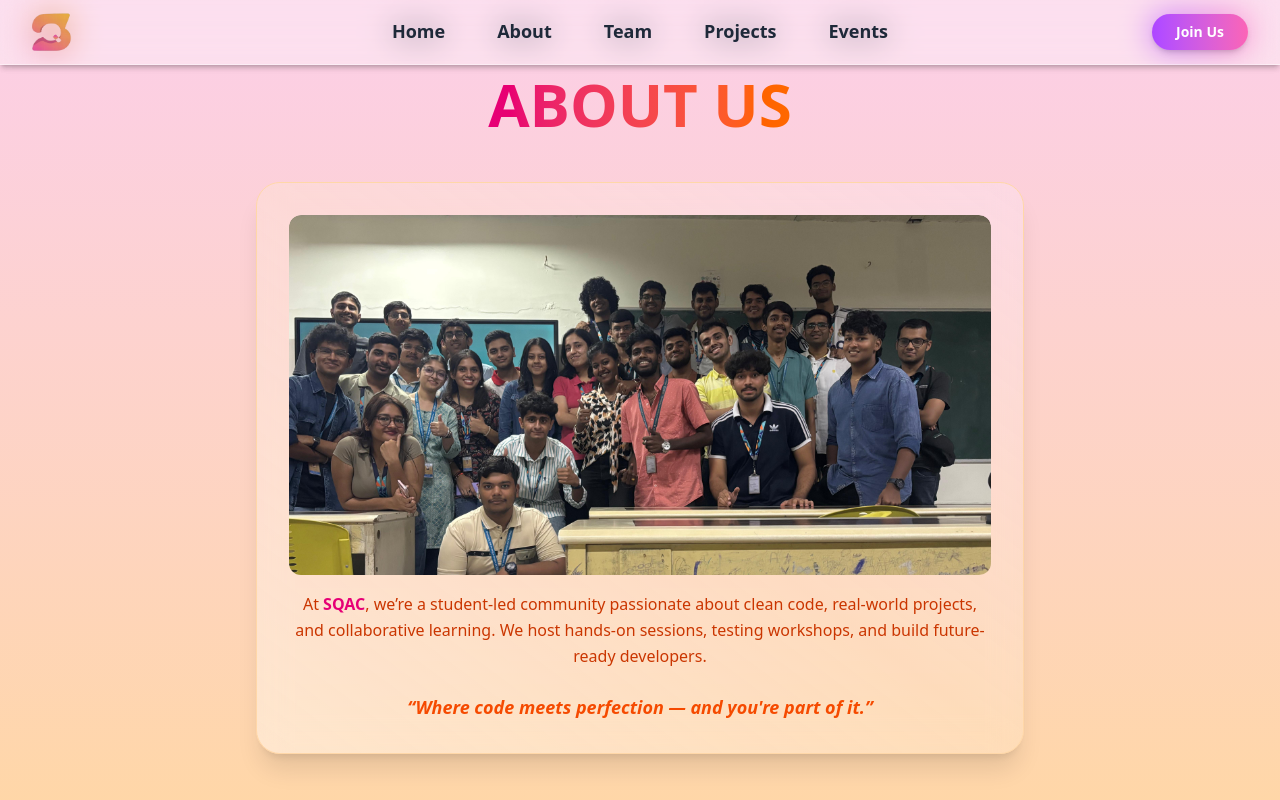
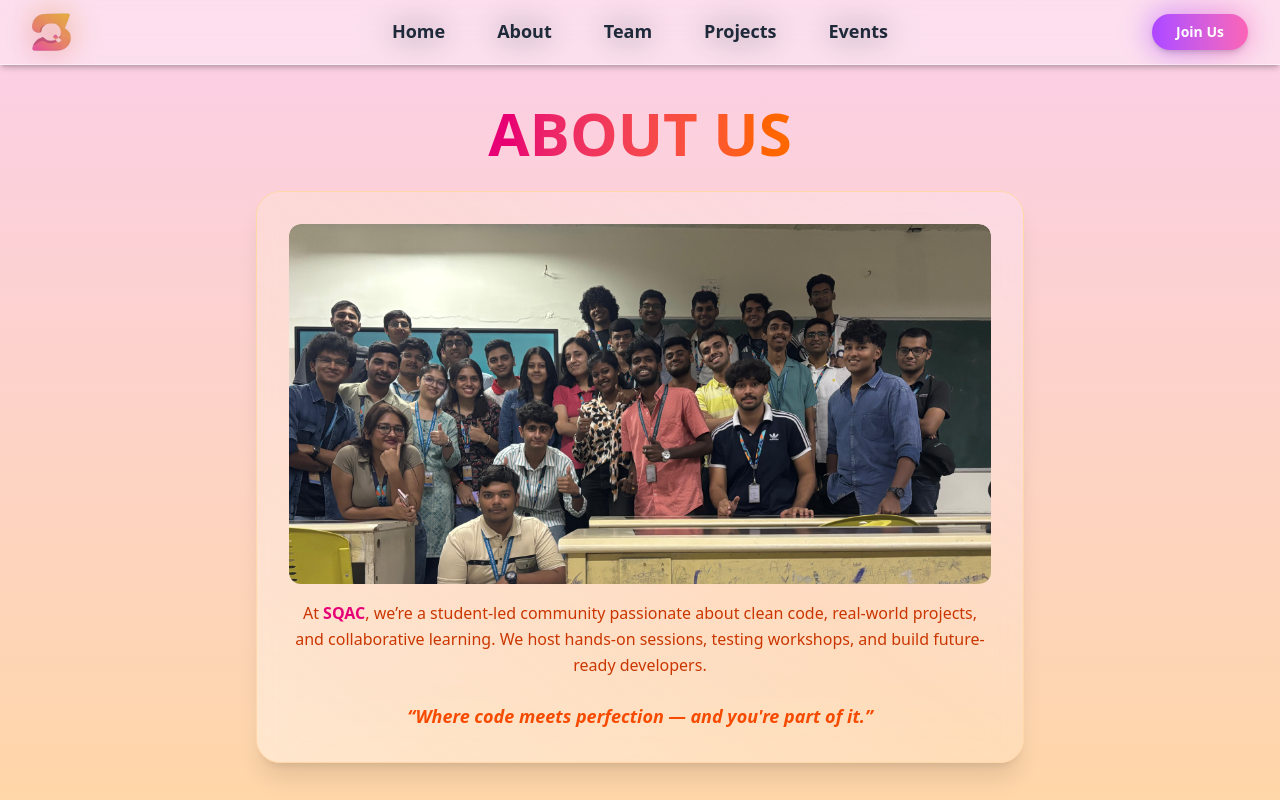
Before and after one commit to SQAC-Tech/sqac-website, a React (Vite) app in the folder Frontend/: page /about in a window 1280 px wide. Shown: the top 800 px of the page. Built offline with nearby package versions, Linux system fonts and the light colour scheme; a web font is replaced by a local one.

Commit message:
fix - about us first VH

```diff
--- a/Frontend/package.json
+++ b/Frontend/package.json
@@ -24,6 +24,7 @@
     "lenis": "^1.3.8",
     "lucide-react": "^0.525.0",
     "motion": "^12.23.0",
+    "mui": "^0.0.1",
     "react": "^19.1.0",
     "react-dom": "^19.1.0",
     "react-icons": "^5.5.0",
--- a/Frontend/src/components/Aboutus/AboutUs1vh.jsx
+++ b/Frontend/src/components/Aboutus/AboutUs1vh.jsx
@@ -15,8 +15,8 @@ const AboutUs = () => {
         <motion.h1
           initial={{ y: -40, opacity: 0 }}
           animate={isInView ? { y: 0, opacity: 1 } : {}}
-          transition={{ duration: 0.5, ease: "easeOut" }}
-          className="mt-9 text-5xl sm:text-6xl font-extrabold text-transparent bg-clip-text bg-gradient-to-r from-pink-600 to-orange-500 mb-6 font-poppins hover:scale-105 transition-transform"
+          transition={{ duration: 0.3, ease: "easeOut" }}
+          className="pt-[30px] mt-11 text-5xl sm:text-6xl font-extrabold text-transparent bg-clip-text bg-gradient-to-r from-pink-600 to-orange-500 mb-6 font-poppins hover:scale-105 transition-transform"
         >
           ABOUT US
         </motion.h1>
@@ -25,13 +25,13 @@ const AboutUs = () => {
           initial={{ scale: 0.97, opacity: 0 }}
           animate={isInView ? { scale: 1, opacity: 1 } : {}}
           transition={{ delay: 0.2, duration: 0.6, ease: "easeOut" }}
-          className="bg-gradient-to-tr from-white/40 via-orange-100/30 to-pink-100/40 backdrop-blur-lg shadow-xl rounded-3xl p-4 sm:p-8 w-full max-w-3xl mx-auto mt-6 border border-orange-200 hover:shadow-2xl transition-all duration-300"
+          className="bg-gradient-to-tr from-white/40 via-orange-100/30 to-pink-100/40 backdrop-blur-lg shadow-xl rounded-3xl p-4 sm:p-8 w-full max-w-3xl mx-auto mt-1 border border-orange-200 hover:shadow-2xl transition-all duration-300"
         >
           <div className="rounded-xl overflow-hidden mb-4 max-h-[45vh]">
             <img
               src={TeamPic}
               alt="SQAC Team"
-              className="w-full max-w-[1000px] h-auto mx-auto object-cover rounded-xl shadow-lg"
+              className=" w-full max-w-[1000px] h-auto mx-auto object-cover rounded-xl shadow-lg"
             />
           </div>
 
```
Also changed, not shown: 1 other file (tests, documents, lock files or other folders).
